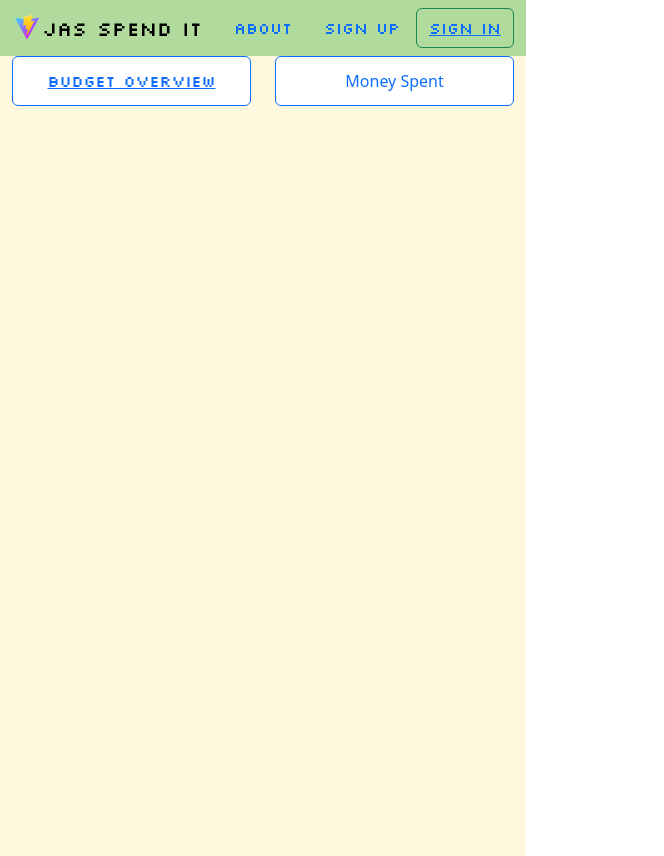
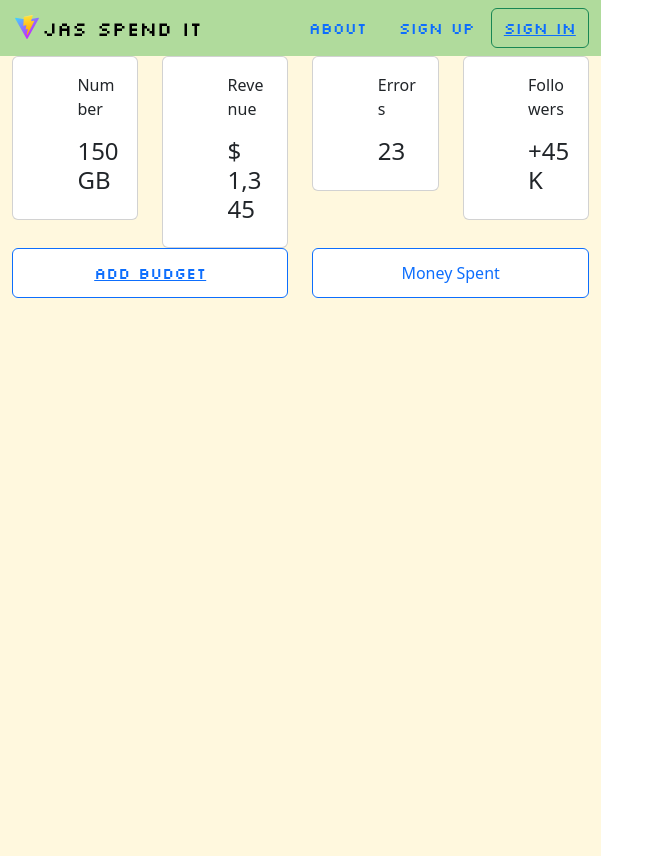
Before and after one commit to jjelybean/jas-spend-it, a React (Vite) app in the folder jas-spend-it/: page /new-expense in a window 1280 px wide. Shown: the whole page, without its empty margins (0-664 px from the left). Built offline with nearby package versions, Linux system fonts and the light colour scheme.

Commit message:
added form to add budget (unfinished)

```diff
--- a/jas-spend-it/src/App.jsx
+++ b/jas-spend-it/src/App.jsx
@@ -14,6 +14,7 @@ import Sign_in from './components/sign_in'
 import Dashboard from './components/dashboard'
 import New_expense from './components/new_expense'
 import ProtectedRoute from './components/secureRoutes'
+import Budget from './components/budget'
 
 function App() {
 
@@ -37,6 +38,7 @@ function App() {
           }
         />
          <Route path='/new-expense' element={<New_expense/>}></Route>
+        <Route path="/add-budget" element={<Budget/>}/>
       </Routes>
     </Router>
 
--- a/jas-spend-it/src/components/budget.jsx
+++ b/jas-spend-it/src/components/budget.jsx
@@ -0,0 +1,71 @@
+import React from 'react';
+import supabase from '../supabaseClient';
+
+function Budget() {
+  return (
+    <div>
+      <div className="container">
+        <div className="row">
+          <div className="col-md-12">
+            <div className="card">
+              <div className="card-header">
+                <div className="card-title">Time to budget!</div> {/* dapat may something wherein there would be an error if mo exceed sha sa actual budget na giinput?? */}
+              </div>
+              <div className="card-body">
+                <div className="row">
+                  <div className="col-md-6 col-lg-4">
+                    <div className="form-group">
+                      <label htmlFor="email2">Budget Title</label>
+                      <input
+                        type="text"
+                        className="form-control"
+                        id="email2" // change
+                        placeholder="e.g (Vacation, necessities)"
+                        required
+                      />
+                      <small id="emailHelp2" className="form-text text-muted">
+                        What are you saving for?
+                      </small>
+                    </div>
+
+                    <div className="form-group">
+                      <label htmlFor="password">Description</label>
+                      <input
+                        type="text"
+                        className="form-control"
+                        id="text"
+                        placeholder="Budget Description (optional)."
+                      />
+
+                    <hr/>
+
+                    <h3>Sort it Out!</h3>
+                    <small id="SortOut" className="form-text text-muted">
+                         heheh
+                    </small>
+
+                    {/* selection on what the budget is for specifically */}
+
+
+                    <select className="form-select form-select-sm" aria-label="Small select example">
+                        <option selected>--Select Category--</option>
+                        <option value="1">Food</option>
+                        <option value="2">Fare</option>
+                        <option value="2">Bills</option>
+                        <option value="3">Custom</option>
+                    </select>
+
+
+                    </div>
+                  </div> {/* col-md-6 col-lg-4 */}
+                </div> {/* row */}
+              </div> {/* card-body */}
+            </div> {/* card */}
+          </div> {/* col-md-12 */}
+        </div> {/* row */}
+      </div> {/* container */}
+    </div> /* outermost div */
+  );
+}
+
+export default Budget;
--- a/jas-spend-it/src/components/dashboard.jsx
+++ b/jas-spend-it/src/components/dashboard.jsx
@@ -76,11 +76,11 @@ useEffect(() => {
 
       <h2>  nu gagawen </h2>
 
-      <div className='container'>
-        <div className="row">
+    <div className='container'>
+      <div className="row">
 <div className="col-md-4">
-       {/* to it a button */}
-    <Link
+       {/* button */}
+  <Link
     to="/new-expense"
     style={{ textDecoration: 'none', display: 'block', color: 'inherit' }}
   >
@@ -101,7 +101,10 @@ useEffect(() => {
 {/* second */}
 
               <div className="col-md-4">
-
+  <Link
+    to="/new-expense"
+    style={{ textDecoration: 'none', display: 'block', color: 'inherit' }}
+  >
                 <div className="card">
                   <div className="card-body pb-0">
                     <div className="h1 fw-bold float-end text-danger">-3%</div>
@@ -112,12 +115,15 @@ useEffect(() => {
                     </div>
                   </div>
                 </div>
+    </Link>
               </div>
-              <div className="col-md-4">
-    <button
-      onClick={() => navigate('/new-expense')}
-      style={{ all: 'unset', cursor: 'pointer', display: 'block', width: '100%' }}
-    ></button>
+
+
+           <div className="col-md-4">
+  <Link
+    to="/new-expense"
+    style={{ textDecoration: 'none', display: 'block', color: 'inherit' }}
+  >
                 <div className="card">
                   <div className="card-body pb-0">
                     <div className="h1 fw-bold float-end text-warning">i</div>
@@ -128,9 +134,11 @@ useEffect(() => {
                     </div>
                   </div>
                 </div>
+    </Link>
               </div>
-        </div>
-      </div>
+
+        </div> {/* row */}
+      </div>   {/* container */}
 
     </div>
   )
--- a/jas-spend-it/src/components/new_expense.jsx
+++ b/jas-spend-it/src/components/new_expense.jsx
@@ -5,12 +5,95 @@ import { Link } from 'react-router-dom';
 function New_expense() {
   return (
     <div className='body'>
+    {/* new */}
+    <div className='container'>
+            <div className="row">
+              <div className="col-sm-6 col-md-3">
+                <div className="card card-stats card-round">
+                  <div className="card-body">
+                    <div className="row">
+                      <div className="col-5">
+                        <div className="icon-big text-center">
+                          <i className="icon-pie-chart text-warning"></i>
+                        </div>
+                      </div>
+                      <div className="col-7 col-stats">
+                        <div className="numbers">
+                          <p className="card-category">Number</p>
+                          <h4 className="card-title">150GB</h4>
+                        </div>
+                      </div>
+                    </div>
+                  </div>
+                </div>
+              </div>
+              <div className="col-sm-6 col-md-3">
+                <div className="card card-stats card-round">
+                  <div className="card-body">
+                    <div className="row">
+                      <div className="col-5">
+                        <div className="icon-big text-center">
+                          <i className="icon-wallet text-success"></i>
+                        </div>
+                      </div>
+                      <div className="col-7 col-stats">
+                        <div className="numbers">
+                          <p className="card-category">Revenue</p>
+                          <h4 className="card-title">$ 1,345</h4>
+                        </div>
+                      </div>
+                    </div>
+                  </div>
+                </div>
+              </div>
+              <div className="col-sm-6 col-md-3">
+                <div className="card card-stats card-round">
+                  <div className="card-body">
+                    <div className="row">
+                      <div className="col-5">
+                        <div className="icon-big text-center">
+                          <i className="icon-close text-danger"></i>
+                        </div>
+                      </div>
+                      <div className="col-7 col-stats">
+                        <div className="numbers">
+                          <p className="card-category">Errors</p>
+                          <h4 className="card-title">23</h4>
+                        </div>
+                      </div>
+                    </div>
+                  </div>
+                </div>
+              </div>
+              <div className="col-sm-6 col-md-3">
+                <div className="card card-stats card-round">
+                  <div className="card-body">
+                    <div className="row">
+                      <div className="col-5">
+                        <div className="icon-big text-center">
+                          <i className="icon-social-twitter text-primary"></i>
+                        </div>
+                      </div>
+                      <div className="col-7 col-stats">
+                        <div className="numbers">
+                          <p className="card-category">Followers</p>
+                          <h4 className="card-title">+45K</h4>
+                        </div>
+                      </div>
+                    </div>
+                  </div>
+                </div>
+              </div>
+            </div>
+      </div>
+
+
     <div className='container'>
         <div className="row">
             <div className="col-6">
               <button type="button" className="btn btn-outline-primary button-style w-100">
-                    <Link to ="/budget">
-                    Budget overview
+                    <Link to ="/new-budget">
+                    Add budget
                     </Link>
               </button>
             </div>
```
